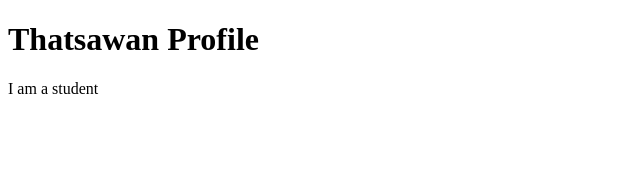
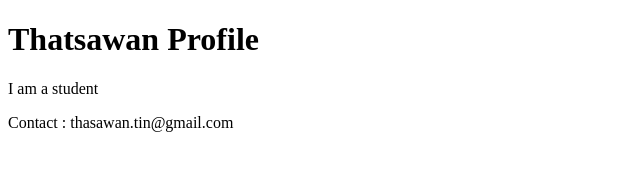
Before and after one commit to ThasawanSnongphan/github-desktop-project, a plain HTML site: page index.html in a window 1280 px wide. Shown: the whole page, without its empty margins (0-640 px from the left). Drawn offline with Linux system fonts and the light colour scheme.

Commit message:
Add contact me

```diff
--- a/index.html
+++ b/index.html
@@ -8,5 +8,6 @@
 <body>
     <h1>Thatsawan Profile</h1>
     <p>I am a student</p>
+    <footer>Contact : thasawan.tin@gmail.com</footer>
 </body>
 </html>
```
